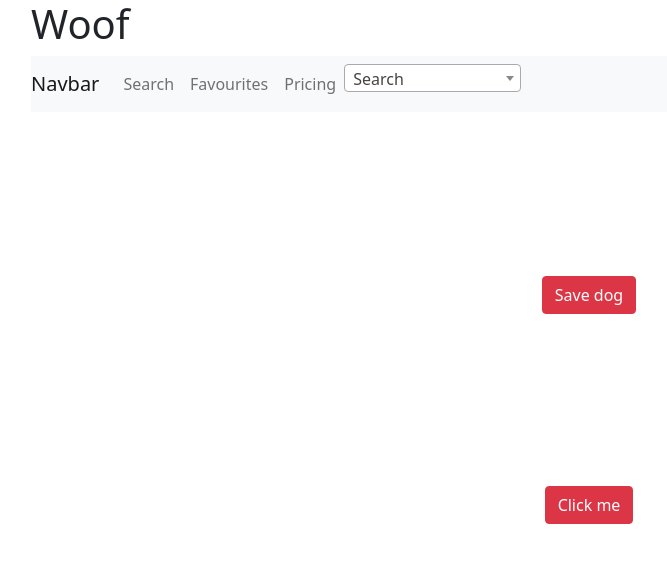
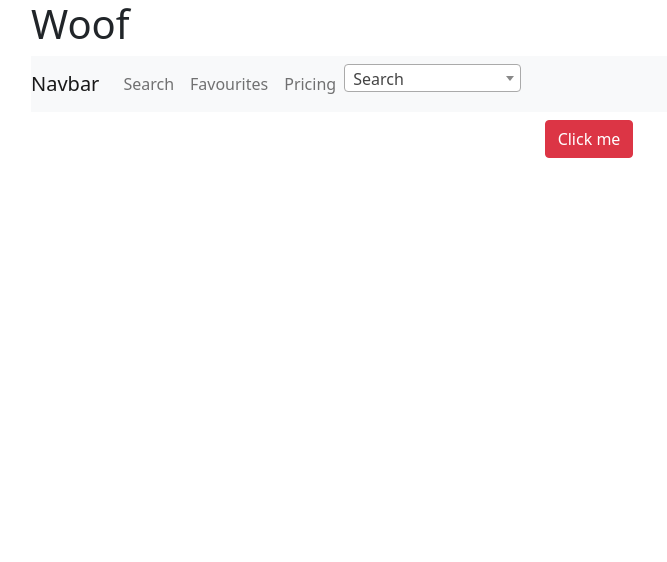
Before and after one commit to itsamelaurio/woof, a React (Create React App) app: page / in a window 1280 px wide. Shown: the top 562 px of the page, without its empty margins (51-718 px from the left). Built offline with nearby package versions, Linux system fonts and the light colour scheme.

Commit message:
Hide & Show Save dog-button
använde useState

```diff
--- a/src/ShowDog.js
+++ b/src/ShowDog.js
@@ -1,8 +1,9 @@
-import React from 'react';
-import axios from "axios";
+import React, { useState } from 'react';
+import axios from 'axios';
 
 export default function ShowDog(props) {
 
+  const [dog, setDog] = useState(false);
 
   function dogCall() {
     axios
@@ -15,46 +16,35 @@ export default function ShowDog(props) {
       .then((res) => {
         const data = res.data;
         console.log(data);
-           if (data[0]["breeds"].length === 0){
-            props.setDog({
+        if (data[0]["breeds"].length === 0) {
+          setDog({
             "url": data[0]["url"],
             "id": data[0]["id"],
             "breed": ""
           });
         }
-           else{
-            props.setDog({
+        else {
+          setDog({
             "url": data[0]["url"],
             "id": data[0]["id"],
             "breed": data[0]["breeds"][0]["name"]
           });
         }
-
       });
   }
 
-  function saveFavorites(favorites){
+  function saveFavorites(favorites) {
     props.setFavorites([...favorites, (props.dog)]);
   }
-
-  /*}
-    function HideSaveBtn(){
-        if (props.dog === ""){
-            document.getElementById("save").style.display = "none";
-        }
-        else{
-            document.getElementById("save").style.display = "block";
-        }
-    }
-    */
 
   return (
     <div className="text-center d-flex flex-column" >
       <div id="search-result">
-            <div className="p-2">
-                <img src={props.dog["url"]} className="big"  alt=""/>
-                <button id ="save" className="btn btn-danger" /*HideSaveBtn={HideSaveBtn()} */ onClick={() => saveFavorites(props.favorites)}> Save dog </button>
-            </div>
+        {dog && <div className="p-2">
+          <h2>{dog.breed}</h2>
+          <img src={dog.url} className="big" alt="" />
+          <button id="save" className="btn btn-danger" onClick={() => saveFavorites(props.favorites)}> Save dog </button>
+        </div>}
         <div className="p-2">
           <button className="btn btn-danger" onClick={() => dogCall()}> Click me </button>
         </div>
```
Lines whose indentation alone changed are shown as unchanged.
